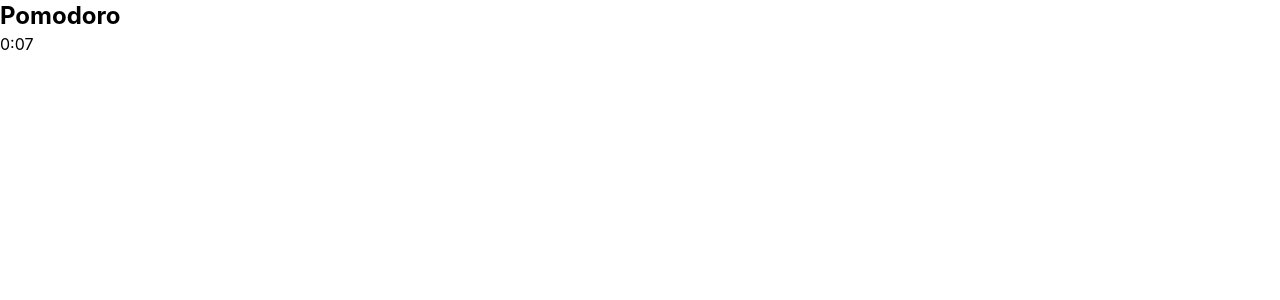
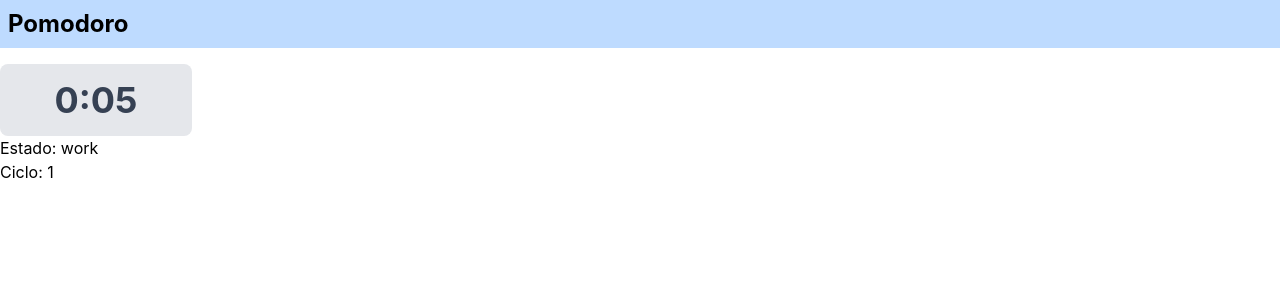
Before and after one commit to walesp3982/pomodoro-proyect, a React (Vite) app: page / in a window 1280 px wide. Shown: the top 300 px of the page. Built offline with nearby package versions, Linux system fonts and the light colour scheme.

Commit message:
create login for pomodoro

```diff
--- a/src/App.tsx
+++ b/src/App.tsx
@@ -1,11 +1,13 @@
+import { useCallback, useEffect } from "react"
+import { getMinuteStatePomodoro, usePomodoro } from "./hooks/pomodoro.hook"
 import { useTimer } from "./hooks/timer.hook"
 
 interface TitleProps {
   text: string
 }
 
-export function Title({text}: TitleProps) {
-  return <h1 className="font-bold text-2xl">{text}</h1>
+export function Title({ text }: TitleProps) {
+  return <h1 className="font-bold text-2xl bg-blue-200 p-2">{text}</h1>
 }
 
 
@@ -21,17 +23,35 @@ function formatTime(second: number) {
   return `${minutes}:${secondsString}`
 }
 
-export function Time({seconds: second}: TimeProps) {
-  return <div>
-    <p>{formatTime(second)}</p>
-  </div>
+export function Time({ seconds: second }: TimeProps) {
+  return (
+    <div className="flex flex-col items-center justify-center gap-2 mt-4 text-4xl font-bold text-gray-700 bg-gray-200 p-4 rounded-lg w-48">
+      <div>{formatTime(second)}</div>
+    </div>
+  )
 }
 
+
 export default function App() {
-  const seconds = useTimer(0)
+  const { seconds, action } = useTimer(0)
+  const { goNextFase, pomodoro } = usePomodoro()
 
-  return (<div>
+  const next_time = useCallback(() => {
+    goNextFase()
+    action.reset()
+  }, [goNextFase, action])
+
+  useEffect(
+    () => {
+      if (seconds > getMinuteStatePomodoro(pomodoro.state) * 60) {
+        next_time()
+      }
+    }
+    , [seconds, pomodoro.state, next_time])
+  return (<div className="block">
     <Title text="Pomodoro" />
     <Time seconds={seconds} />
+    <div>Estado: {pomodoro.state}</div>
+    <div>Ciclo: {pomodoro.cycle}</div>
   </div>)
 }
--- /dev/null
+++ b/src/hooks/pomodoro.hook.ts
@@ -0,0 +1,55 @@
+import { useState } from "react"
+
+type PomodoroState = "work" | "break" | "long_break"
+
+export function getMinuteStatePomodoro(state: PomodoroState): number {
+    switch (state) {
+        case "break":
+            return 5
+        case "long_break":
+            return 15
+        case "work":
+            return 25
+    }
+}
+
+function next_pomodoro(state: PomodoroState, cycle: number): PomodoroState {
+    if (state == "break" || state == "long_break") {
+        return "work"
+    }
+    if (cycle == 4) {
+        return "long_break"
+    }
+    return "break"
+}
+export type PomodoroType = {
+    state: PomodoroState,
+    cycle: number,
+}
+export function usePomodoro() {
+  const [pomodoro, setPomodoro] = useState<PomodoroType>({
+    cycle:1,
+    state:"work",
+  })
+
+  const goNextFase = () => {
+    setPomodoro( prev => {
+        const nextState = next_pomodoro(prev.state, prev.cycle)
+        let nextCycle = prev.cycle
+
+        if (prev.state != "work") {
+            if (prev.cycle >= 4) nextCycle = 1
+            else nextCycle = nextCycle + 1
+        }
+
+        return {
+            cycle: nextCycle,
+            state: nextState
+        }
+    })
+  }
+
+
+  return {pomodoro, goNextFase}
+
+}
--- a/src/hooks/timer.hook.ts
+++ b/src/hooks/timer.hook.ts
@@ -1,16 +1,35 @@
 import { useEffect, useState } from "react";
 
-export function useTimer(start_seconds: number) {
+interface UseTimerReturn {
+    seconds: number
+    action: {
+        start: () => void,
+        reset: () => void,
+        stop: () => void,
+        isRunning: boolean
+    }
+}
+export function useTimer(start_seconds: number = 0): UseTimerReturn {
   const [seconds, setSeconds] = useState(start_seconds);
+  const [running, setRunning] = useState<boolean>(true);
+
 
   useEffect(() => {
-
+    if(!running) return
     const interval = setInterval(() => {
       setSeconds((prev) => prev + 1)
     }, 1000)
 
     return () => clearInterval(interval)
-  }, [])
+  }, [running])
 
-  return seconds
+  return {
+    seconds: seconds,
+    action: {
+        start: () => setRunning(true),
+        stop: () => setRunning(false),
+        reset: () => setSeconds(0),
+        isRunning: running,
+    }
+  }
 }
```
